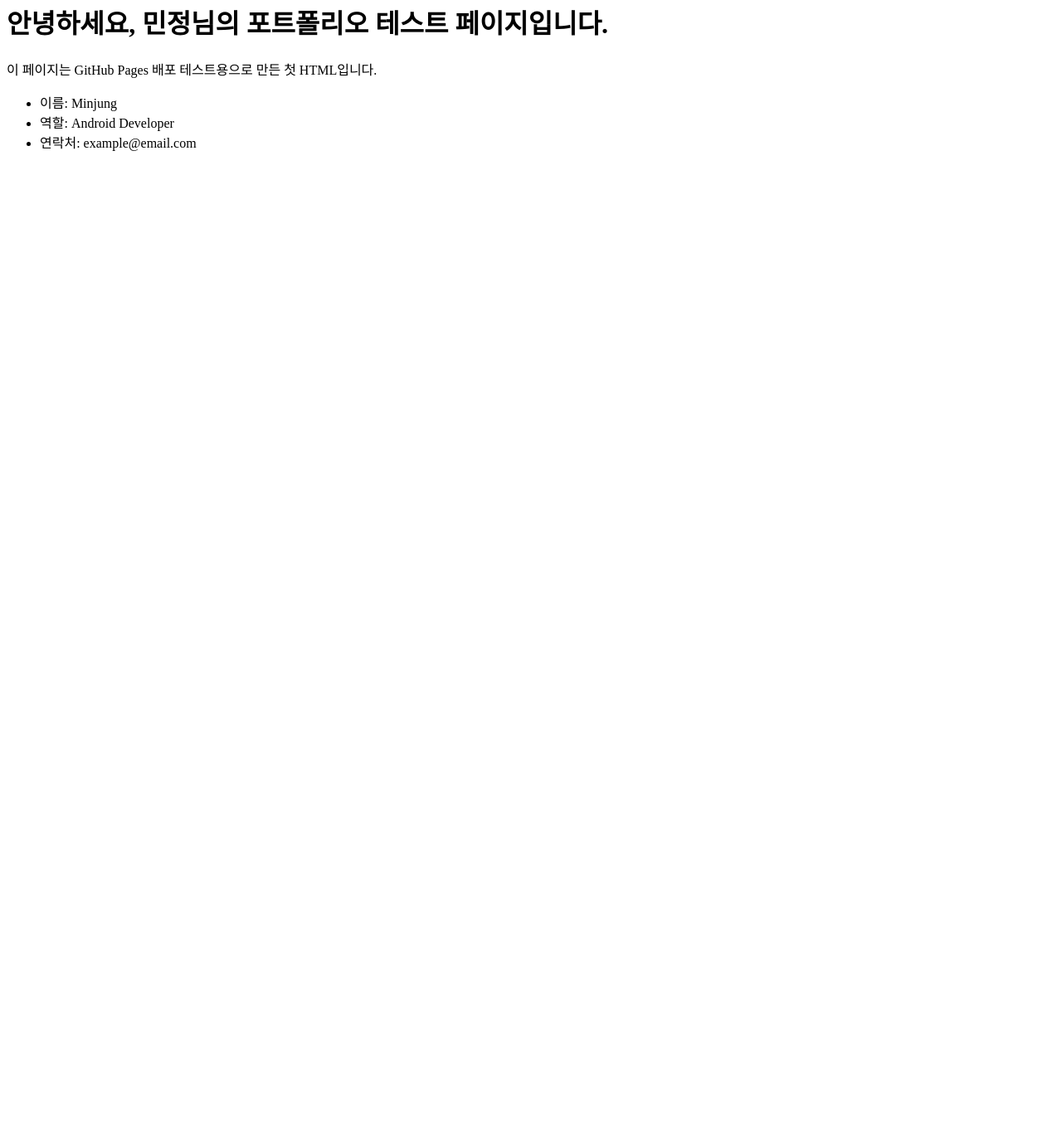
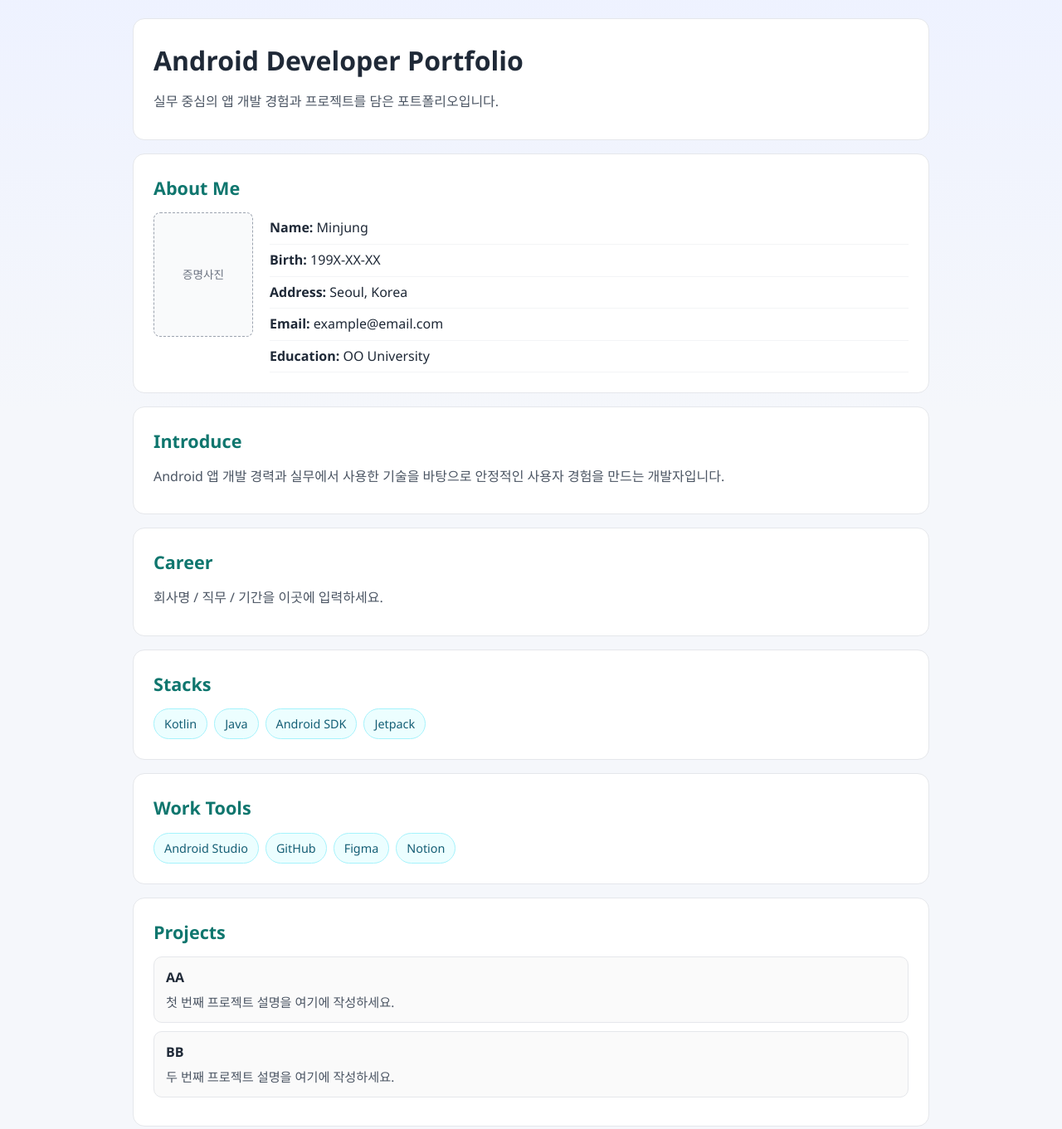
Before and after one commit to mhjung0208/mhjung0208.github.io, a plain HTML site: page index.html in a window 1280 px wide. Shown: the part 18-1379 px from the top of the page at 83% size. Before the commit the page ends 800 px from the top, so only its background shows below. Drawn offline with Linux system fonts and the light colour scheme.

Commit message:
Build portfolio sections and project folder loader

```diff
--- /dev/null
+++ b/Projects/projects.json
@@ -0,0 +1,4 @@
+[
+  { "folder": "01. AA", "summary": "첫 번째 프로젝트 설명을 여기에 작성하세요." },
+  { "folder": "02. BB", "summary": "두 번째 프로젝트 설명을 여기에 작성하세요." }
+]
--- a/index.html
+++ b/index.html
@@ -3,15 +3,205 @@
 <head>
   <meta charset="UTF-8" />
   <meta name="viewport" content="width=device-width, initial-scale=1.0" />
-  <title>My Portfolio</title>
+  <title>Minjung Portfolio</title>
+  <style>
+    :root {
+      --bg: #f5f7fb;
+      --card: #ffffff;
+      --text: #1f2937;
+      --sub: #4b5563;
+      --point: #0f766e;
+      --line: #e5e7eb;
+    }
+
+    * { box-sizing: border-box; }
+
+    body {
+      margin: 0;
+      font-family: "Segoe UI", sans-serif;
+      background: linear-gradient(180deg, #eef2ff 0%, var(--bg) 35%);
+      color: var(--text);
+      line-height: 1.6;
+    }
+
+    .wrap {
+      width: min(960px, 92vw);
+      margin: 0 auto;
+      padding: 40px 0 80px;
+    }
+
+    section {
+      background: var(--card);
+      border: 1px solid var(--line);
+      border-radius: 14px;
+      padding: 24px;
+      margin-bottom: 16px;
+    }
+
+    h1, h2 { margin: 0 0 12px; }
+
+    h1 { font-size: 2rem; }
+
+    h2 {
+      font-size: 1.35rem;
+      color: var(--point);
+    }
+
+    p { margin: 0 0 8px; color: var(--sub); }
+
+    .about {
+      display: grid;
+      grid-template-columns: 120px 1fr;
+      gap: 20px;
+      align-items: start;
+    }
+
+    .photo {
+      width: 120px;
+      height: 150px;
+      border: 1px dashed #9ca3af;
+      border-radius: 8px;
+      display: grid;
+      place-items: center;
+      color: #6b7280;
+      font-size: 0.85rem;
+      background: #f9fafb;
+    }
+
+    .info { margin: 0; padding: 0; list-style: none; }
+
+    .info li {
+      padding: 6px 0;
+      border-bottom: 1px solid #f3f4f6;
+    }
+
+    .chips {
+      display: flex;
+      flex-wrap: wrap;
+      gap: 8px;
+      padding: 0;
+      margin: 0;
+      list-style: none;
+    }
+
+    .chips li {
+      background: #ecfeff;
+      border: 1px solid #a5f3fc;
+      color: #155e75;
+      border-radius: 999px;
+      padding: 6px 12px;
+      font-size: 0.9rem;
+    }
+
+    .projects { list-style: none; margin: 0; padding: 0; }
+
+    .projects li {
+      border: 1px solid var(--line);
+      border-radius: 10px;
+      padding: 12px 14px;
+      margin-bottom: 10px;
+      background: #fafafa;
+    }
+
+    .project-name {
+      margin: 0 0 4px;
+      font-weight: 700;
+      color: var(--text);
+    }
+
+    .project-summary {
+      margin: 0;
+      color: var(--sub);
+      font-size: 0.95rem;
+    }
+
+    @media (max-width: 640px) {
+      .about { grid-template-columns: 1fr; }
+      .photo { width: 100%; max-width: 180px; }
+    }
+  </style>
 </head>
 <body>
-  <h1>안녕하세요, 민정님의 포트폴리오 테스트 페이지입니다.</h1>
-  <p>이 페이지는 GitHub Pages 배포 테스트용으로 만든 첫 HTML입니다.</p>
-  <ul>
-    <li>이름: Minjung</li>
-    <li>역할: Android Developer</li>
-    <li>연락처: example@email.com</li>
-  </ul>
+  <main class="wrap">
+    <section>
+      <h1>Android Developer Portfolio</h1>
+      <p>실무 중심의 앱 개발 경험과 프로젝트를 담은 포트폴리오입니다.</p>
+    </section>
+
+    <section>
+      <h2>About Me</h2>
+      <div class="about">
+        <div class="photo">증명사진</div>
+        <ul class="info">
+          <li><strong>Name:</strong> Minjung</li>
+          <li><strong>Birth:</strong> 199X-XX-XX</li>
+          <li><strong>Address:</strong> Seoul, Korea</li>
+          <li><strong>Email:</strong> example@email.com</li>
+          <li><strong>Education:</strong> OO University</li>
+        </ul>
+      </div>
+    </section>
+
+    <section>
+      <h2>Introduce</h2>
+      <p>Android 앱 개발 경력과 실무에서 사용한 기술을 바탕으로 안정적인 사용자 경험을 만드는 개발자입니다.</p>
+    </section>
+
+    <section>
+      <h2>Career</h2>
+      <p>회사명 / 직무 / 기간을 이곳에 입력하세요.</p>
+    </section>
+
+    <section>
+      <h2>Stacks</h2>
+      <ul class="chips">
+        <li>Kotlin</li>
+        <li>Java</li>
+        <li>Android SDK</li>
+        <li>Jetpack</li>
+      </ul>
+    </section>
+
+    <section>
+      <h2>Work Tools</h2>
+      <ul class="chips">
+        <li>Android Studio</li>
+        <li>GitHub</li>
+        <li>Figma</li>
+        <li>Notion</li>
+      </ul>
+    </section>
+
+    <section>
+      <h2>Projects</h2>
+      <ul id="projects" class="projects"></ul>
+    </section>
+  </main>
+
+  <script>
+    function displayName(folder) {
+      return folder.replace(/^\d+\.\s*/, "").trim();
+    }
+
+    fetch("./Projects/projects.json")
+      .then((res) => res.json())
+      .then((items) => {
+        const target = document.getElementById("projects");
+
+        items
+          .sort((a, b) => a.folder.localeCompare(b.folder, "en", { numeric: true }))
+          .forEach((item) => {
+            const li = document.createElement("li");
+            li.innerHTML = `
+              <p class="project-name">${displayName(item.folder)}</p>
+              <p class="project-summary">${item.summary}</p>
+            `;
+            target.appendChild(li);
+          });
+      })
+      .catch(() => {
+        document.getElementById("projects").innerHTML = "<li>프로젝트 정보를 불러오지 못했습니다.</li>";
+      });
+  </script>
 </body>
 </html>
```
Also changed, not shown: Projects/01. AA/README.md (added), Projects/02. BB/README.md (added).
